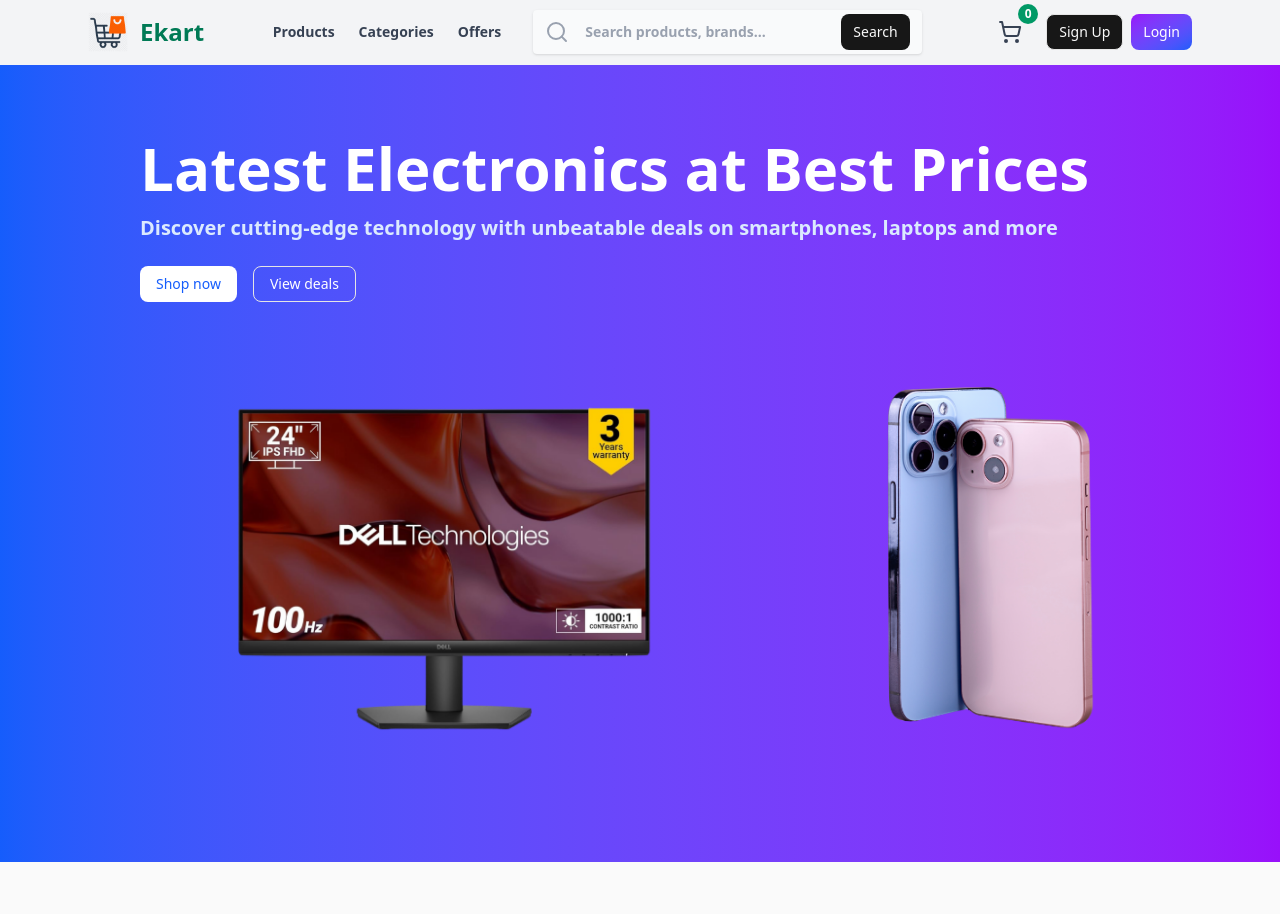
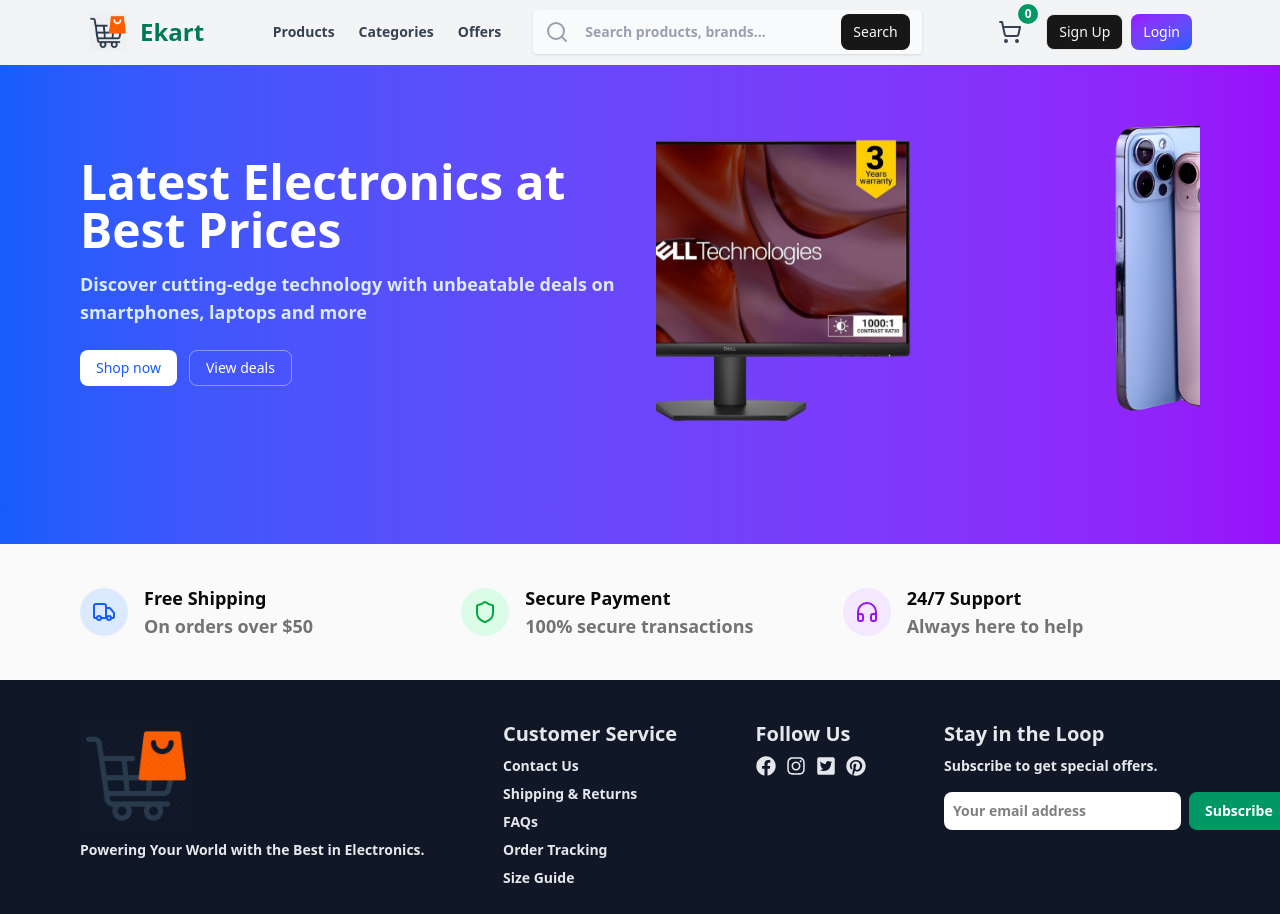
Before and after one commit to Sho-Shorya/codealpha_tasks, a React (Vite) app in the folder CodeAlpha_EcommerceStore/frontend/: page / in a window 1280 px wide. Shown: the top 914 px of the page. Built offline with nearby package versions, Linux system fonts and the light colour scheme.

Commit message:
The Final Push

```diff
--- a/CodeAlpha_EcommerceStore/frontend/src/components/Features.jsx
+++ b/CodeAlpha_EcommerceStore/frontend/src/components/Features.jsx
@@ -3,9 +3,9 @@
 
 const Features = () => {
   return (
-    <section className="py-12 bg-muted/50">
-      <div className="w-screen mx-40 px-4">
-        <div className="grid md:grid-cols-3 text-[25px]">
+    <section className="py-10 bg-muted/50">
+      <div className="max-w-6xl mx-auto px-4">
+        <div className="grid grid-cols-1 md:grid-cols-3 gap-6 text-base md:text-lg">
 
           {/* Feature 1 */}
           <div className="flex items-center space-x-4">
--- a/CodeAlpha_EcommerceStore/frontend/src/components/Footer.jsx
+++ b/CodeAlpha_EcommerceStore/frontend/src/components/Footer.jsx
@@ -5,12 +5,12 @@
 const Footer = () => {
   return (
     <footer className="bg-gray-900 text-gray-200 py-10">
-      <div className="max-w-5xl mx-auto px-4 md:flex md:justify-between gap-5">
+      <div className="max-w-6xl mx-auto px-4 md:flex md:justify-between gap-5">
 
         {/* Info Section */}
         <div className="mb-6 md:mb-0">
           <Link to="/">
-            <img src="/Ekart1.png" alt="EKart Logo" className="w-22" />
+            <img src="/Ekart1.png" alt="EKart Logo" className="w-28 h-auto" />
           </Link>
           <p className="mt-2 text-sm">
             Powering Your World with the Best in Electronics.
@@ -46,20 +46,20 @@
         </div>
 
         {/* Newsletter */}
-        <div className="w-200px">
+        <div className="w-full md:w-64">
           <h3 className="text-xl font-semibold">Stay in the Loop</h3>
           <p className="mt-2 text-sm word-wrap">
             Subscribe to get special offers.
           </p>
-          <form className="lg:mt-4 lg:flex flex flex-col w-50px ">
+          <form className="mt-4 flex flex-col md:flex-row gap-2">
             <input
               type="email"
               placeholder="Your email address"
-              className=" p-2 lg:text-[15px] lg:mt-0 mt-[15px] text-[10px] bg-white rounded-md lg:rounded-l-md border border-white-500 text-black focus:outline-none focus:ring-2 "
+              className="flex-1 p-2 text-sm bg-white rounded-md border border-white/40 text-black focus:outline-none focus:ring-2"
             />
             <button
               type="submit"
-              className="bg-emerald-600 lg:mt-0 lg:text-[15px] mt-[15px] text-[10px] text-white lg:px-4 p-2 lg:rounded-r-md rounded-md hover:bg-red-700 cursor-pointer"
+              className="bg-emerald-600 text-sm text-white px-4 py-2 rounded-md hover:bg-emerald-700 cursor-pointer"
             >
               Subscribe
             </button>
--- a/CodeAlpha_EcommerceStore/frontend/src/components/Hero.jsx
+++ b/CodeAlpha_EcommerceStore/frontend/src/components/Hero.jsx
@@ -2,21 +2,21 @@
 import { Button } from './ui/button'
 const Hero = () => {
   return (
-    <section className='bg-gradient-to-r from-blue-600 to-purple-600 text-white py-12 w-screen'>
-      <div className='max-w-5xl mx-auto py-[30px] px-3'>
-        <div className='lg:grid lggrid-cols-2  gap-8 flex justify-between lg:mt-15 mt-10 items-center'>
+    <section className='bg-gradient-to-r from-blue-600 to-purple-600 text-white py-12'>
+      <div className='max-w-6xl mx-auto py-8 px-4'>
+        <div className='grid lg:grid-cols-2 gap-8 items-center'>
           <div>
-            <h1 className='text-4xl md:text-6xl font-bold mb-4'>Latest Electronics at Best Prices</h1>
-            <p className='text-xl mb-6 text-blue-100'>Discover cutting-edge technology with unbeatable deals on smartphones, laptops and more</p>
-            <div className='flex flex-col sm:flex-row gap-4'>
-              <Button className="cursor-pointer bg-white text-blue-600 hover:bg-gray-200">Shop now</Button>
-              <Button varient="outline" className="cursor-pointer bg-white-0 border border-white-500 text-white hover:bg-white hover:text-blue-600">View deals</Button>
+            <h1 className='text-3xl sm:text-4xl md:text-5xl font-bold mb-4'>Latest Electronics at Best Prices</h1>
+            <p className='text-base sm:text-lg mb-6 text-blue-100'>Discover cutting-edge technology with unbeatable deals on smartphones, laptops and more</p>
+            <div className='flex flex-col sm:flex-row gap-3'>
+              <Button className="w-full sm:w-auto bg-white text-blue-600 hover:bg-gray-200">Shop now</Button>
+              <Button varient="outline" className="w-full sm:w-auto bg-transparent border border-white/40 text-white hover:bg-white hover:text-blue-600">View deals</Button>
             </div>
           </div>
-          <div className="lg:relative lg:overflow-hidden lg:max-h-[450px]">
-            <div className="flex items-center lg:animate-[slide_6s_infinite]">
-              <img src="/led3.png" className="h-[350px] object-cover lg:flex hidden" />
-              <img src="/Ekart-home1.png" className="h-[450px] lg:flex hidden" />
+          <div className="relative overflow-hidden">
+            <div className="flex items-center justify-center">
+              <img src="/led3.png" className="hidden md:block h-40 sm:h-56 md:h-72 lg:h-80 object-contain" />
+              <img src="/Ekart-home1.png" className="hidden lg:block h-72 lg:h-96 object-contain" />
             </div>
           </div>
         </div>
--- a/CodeAlpha_EcommerceStore/frontend/src/components/ProductCard.jsx
+++ b/CodeAlpha_EcommerceStore/frontend/src/components/ProductCard.jsx
@@ -40,7 +40,7 @@
         }
     }
     return (
-        <div className='shadow-lg rounded-lg overflow-hidden h-max'>
+        <div className='shadow-lg rounded-lg overflow-hidden h-max bg-white'>
             <div className='w-full h-full aspect-square overflow-hidden'>
                 {
                     loading ? <Skeleton className='bg-gray-500 w-full h-full rounded-lg' /> : <img src={productImg[0]?.url} className='w-full h-full transition-transform duration-300 hover:scale-105 cursor-pointer' />
@@ -53,14 +53,14 @@
                     <Skeleton className='w-[100px] h-4' />
                     <Skeleton className='w-[150px] h-8' />
                 </div> :
-                    <div className='px-2 space-y-1'>
-                        <h1 className='font-semibold text-sm h-10 line-clamp-2'>
+                    <div className='px-3 py-2 space-y-2'>
+                        <h1 className='font-semibold text-sm md:text-base h-12 line-clamp-2'>
                             {productName}
                         </h1>
-                        <h2 className='font-bold'>
+                        <h2 className='font-bold text-lg'>
                             ₹{productPrice}
                         </h2>
-                        <Button onClick={()=> (addToCart(product._id))} className='bg-pink-600 mb-3 w-full cursor-pointer'><ShoppingCart />Add to Cart</Button>
+                        <Button onClick={()=> (addToCart(product._id))} className='bg-pink-600 mb-0 w-full py-2 flex items-center justify-center gap-2'><ShoppingCart />Add to Cart</Button>
                     </div>
             }
         </div>
--- a/CodeAlpha_EcommerceStore/frontend/src/pages/ProductsList.jsx
+++ b/CodeAlpha_EcommerceStore/frontend/src/pages/ProductsList.jsx
@@ -40,8 +40,8 @@
     }, [])
 
     return (
-        <div className=' w-full min-h-screen p-2 bg-white'>
-            <div className='my-5 mx-40'>
+        <div className='w-full min-h-screen p-2 bg-white'>
+                <div className='my-5 mx-auto max-w-6xl px-4'>
                 <div className='flex flex-col'>
                     <div className='flex justify-end'>
                         <Select>
@@ -57,7 +57,7 @@
                             </SelectContent>
                         </Select>
                     </div>
-                    <div className='py-4 grid grid-cols-1 sm:grid-cols-2 md:grid-cols-3 lg:grid-cols-5 gap-7'>
+                    <div className='py-4 grid grid-cols-1 sm:grid-cols-2 md:grid-cols-3 lg:grid-cols-4 xl:grid-cols-5 gap-7'>
                         {
                             allProducts.map((product) => {
                                 return <ProductCard key={product._id} product={product} loading={loading}/>
```
